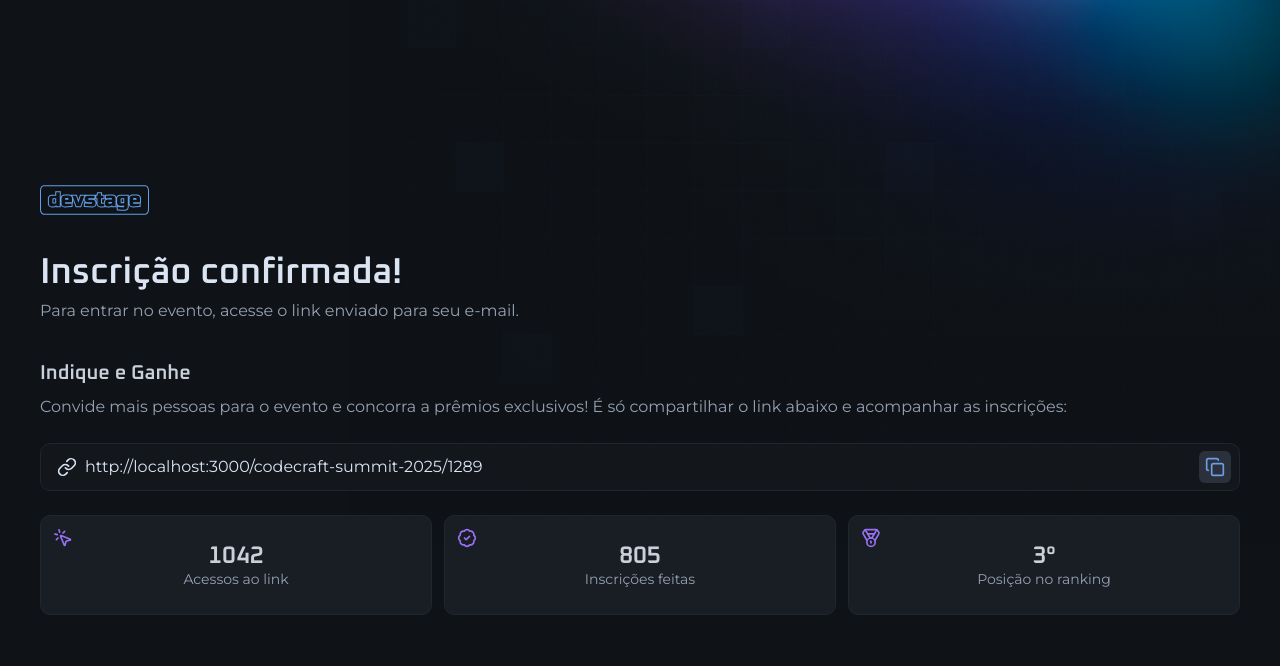
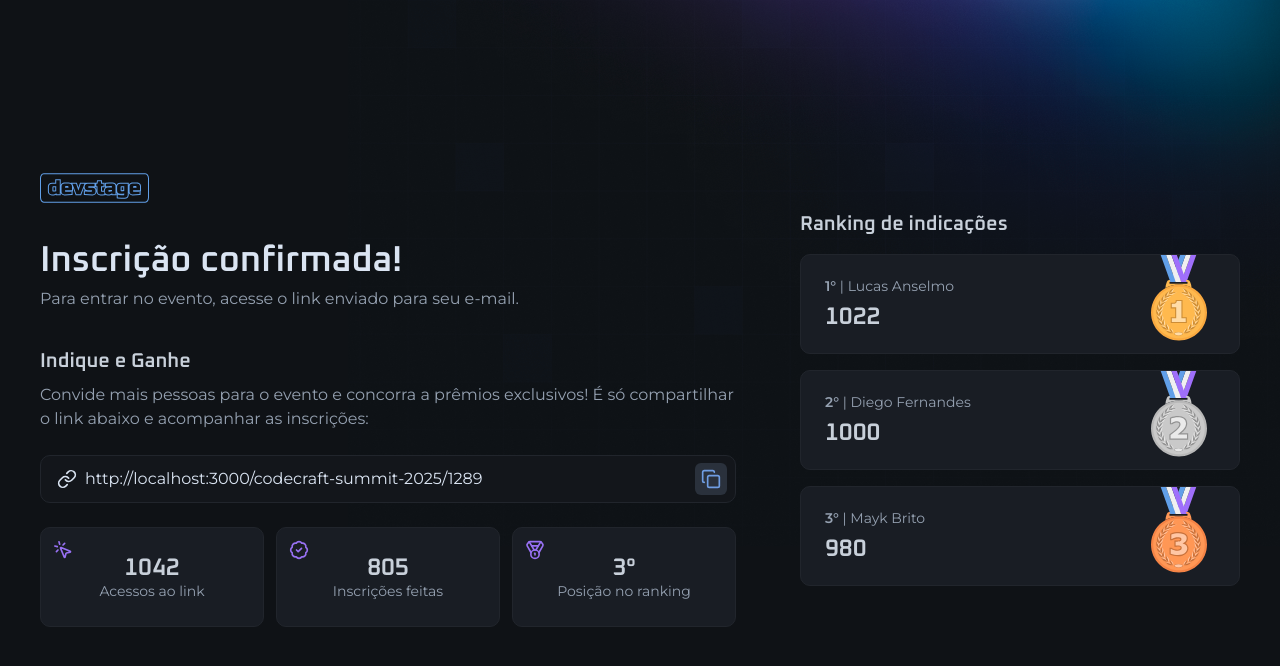
Before and after one commit to LucasAnselmoSilva12345/nlw-connect-web, a Next.js app: page /invite in a window 1280 px wide. Shown: the top 666 px of the page. Built offline with nearby package versions, Linux system fonts and the light colour scheme.

Commit message:
wip: Invite page
Signed-off-by: LucasAnselmoSilva12345 <lucasanselmodasilva02@gmail.com>

```diff
--- a/src/app/invite/page.tsx
+++ b/src/app/invite/page.tsx
@@ -1,7 +1,12 @@
 import { IconButton } from '@/components/icon-button'
 import { InputField, InputIcon, InputRoot } from '@/components/input'
 import { Logo } from '@/components/logo'
+
 import { BadgeCheck, Copy, Link, Medal, MousePointerClick } from 'lucide-react'
+import Image from 'next/image'
+import medalCooper from '../../assets/medal-cooper.svg'
+import medalGold from '../../assets/medal-gold.svg'
+import medalSilver from '../../assets/medal-silver.svg'
 
 export default function InvitePage() {
   return (
@@ -75,6 +80,56 @@
           </div>
         </div>
       </div>
+
+      <div className="w-full max-w-[440px] space-y-5">
+        <h2 className="text-gray-200 text-xl font-heading font-semibold leading-none">
+          Ranking de indicações
+        </h2>
+        <div className="space-y-4">
+          <div className="relative rounded-xl bg-gray-700 border border-gray-600 p-6 flex flex-col justify-center gap-3">
+            <span className="text-sm text-gray-300 leading-none">
+              <span className="font-semibold">1°</span> | Lucas Anselmo
+            </span>
+            <span className="font-heading text-2xl font-semibold text-gray-200 leading-none">
+              1022
+            </span>
+
+            <Image
+              src={medalGold}
+              alt="Medal Gold"
+              className="absolute top-0 right-8"
+            />
+          </div>
+          <div className="relative rounded-xl bg-gray-700 border border-gray-600 p-6 flex flex-col justify-center gap-3">
+            <span className="text-sm text-gray-300 leading-none">
+              <span className="font-semibold">2°</span> | Diego Fernandes
+            </span>
+            <span className="font-heading text-2xl font-semibold text-gray-200 leading-none">
+              1000
+            </span>
+
+            <Image
+              src={medalSilver}
+              alt="Medal Gold"
+              className="absolute top-0 right-8"
+            />
+          </div>
+          <div className="relative rounded-xl bg-gray-700 border border-gray-600 p-6 flex flex-col justify-center gap-3">
+            <span className="text-sm text-gray-300 leading-none">
+              <span className="font-semibold">3°</span> | Mayk Brito
+            </span>
+            <span className="font-heading text-2xl font-semibold text-gray-200 leading-none">
+              980
+            </span>
+
+            <Image
+              src={medalCooper}
+              alt="Medal Gold"
+              className="absolute top-0 right-8"
+            />
+          </div>
+        </div>
+      </div>
     </div>
   )
 }
```
